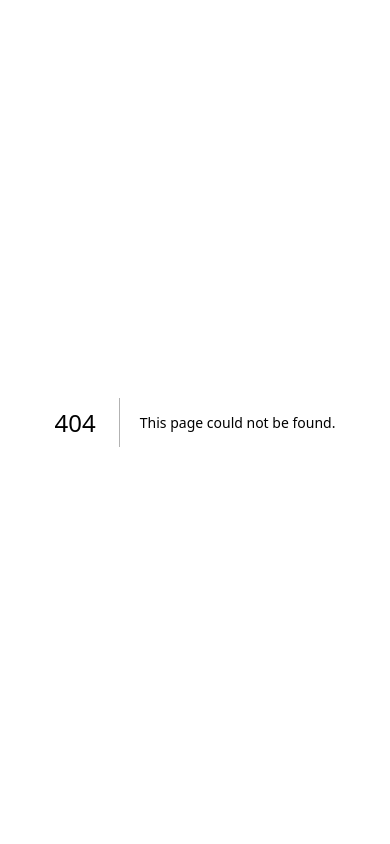
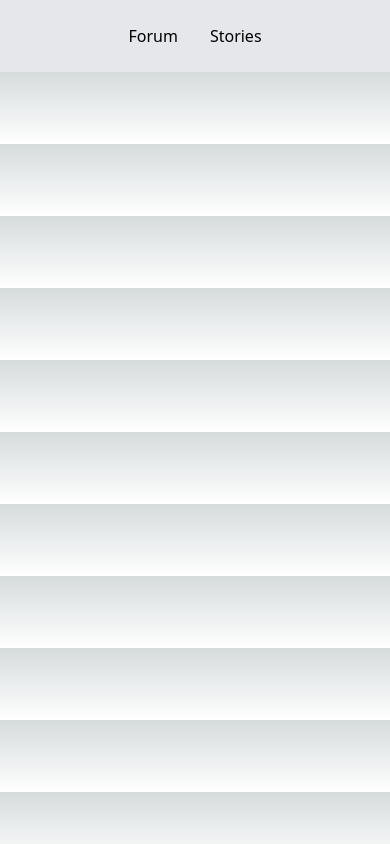
Before and after one commit to nikamaish/NextJS-Frontend, a Next.js app: page /components/Navbar in a window 390 px wide. Before the commit this address had no page. Built offline with nearby package versions, Linux system fonts and the light colour scheme.

Commit message:
sidebar for mobile view

```diff
--- a/src/data/MarketData.js
+++ b/src/data/MarketData.js
@@ -7,13 +7,13 @@ const marketStoriesData = [
   },
   {
     id: 2,
-    image: "/assets/stocks.jpg",
+    image: "/assets/Stocks.jpg",
     description:
       "Lorem ipsum dolor sit amet, consectetur adipiscing elit sed do eiusmod tempor incididunt ut labore et dolore magna aliqua.",
   },
   {
     id: 3,
-    image: "/assets/stocks.jpg",
+    image: "/assets/Stocks.jpg",
     description:
       "Lorem ipsum dolor sit amet, consectetur adipiscing elit sed do eiusmod tempor incididunt ut labore et dolore magna aliqua.",
   },
--- /dev/null
+++ b/src/pages/components/Navbar.js
@@ -0,0 +1,29 @@
+import React, { useState } from 'react';
+
+const Navbar = ({ onSelect }) => {
+  const [activeOption, setActiveOption] = useState(null);
+
+  const handleOptionClick = (option) => {
+    setActiveOption(option);
+    onSelect(option);
+  };
+
+  return (
+    <nav className="flex justify-center items-center bg-gray-200 py-4">
+      <button
+        onClick={() => handleOptionClick('forum')}
+        className={`mx-4 py-2 focus:outline-none ${activeOption === 'forum' ? 'border-b-2 border-blue-500' : ''}`}
+      >
+        Forum
+      </button>
+      <button
+        onClick={() => handleOptionClick('stories')}
+        className={`mx-4 py-2 focus:outline-none ${activeOption === 'stories' ? 'border-b-2 border-blue-500' : ''}`}
+      >
+        Stories
+      </button>
+    </nav>
+  );
+};
+
+export default Navbar;
--- a/src/pages/components/Sidebar.js
+++ b/src/pages/components/Sidebar.js
@@ -1,6 +1,6 @@
 import Image from "next/image";
 import { Inter } from "next/font/google";
-import { useState } from "react";
+import { useState, useEffect } from "react";
 
 import {
   FaUser,
@@ -12,7 +12,12 @@ import {
 } from "react-icons/fa";
 
 const Sidebar = () => {
-  const [sidebarVisible, setSidebarVisible] = useState(true);
+  const [sidebarVisible, setSidebarVisible] = useState(false);
+
+  useEffect(() => {
+    setSidebarVisible(window.innerWidth >= 600);
+  }, []);
+
 
   const toggleSidebar = () => {
     setSidebarVisible(!sidebarVisible);
@@ -20,7 +25,7 @@ const Sidebar = () => {
 
   return (
     <div className="flex ">
-      {sidebarVisible && (
+      {sidebarVisible  && (
         <aside className="bg-darkBlue w-64">
           <div className="p-4">
             <div className="flex items-center justify-between">
@@ -58,9 +63,9 @@ const Sidebar = () => {
           </div>
         </aside>
       )}
-      <div className="flex justify-center items-center h-screen cursor-pointer">
+      <div className="flex justify-center items-center h-screen ">
         <div
-          className="bg-darkBlue w-6 h-20 flex justify-center items-center"
+          className="bg-darkBlue w-6 h-20 flex justify-center items-center cursor-pointer"
           onClick={toggleSidebar}
         >
           <FaAngleRight className="text-white " />
--- a/src/pages/index.js
+++ b/src/pages/index.js
@@ -3,6 +3,7 @@ import { Inter } from "next/font/google";
 import Sidebar from "./components/Sidebar.js"; // Corrected import
 import Forum from "./components/Forum.js"; // Corrected import
 import MarketStories from "./components/MarketStories.js"; // Corrected import
+import Navbar from "./components/Navbar.js";
 
 
 const inter = Inter({ subsets: ["latin"] });
```
